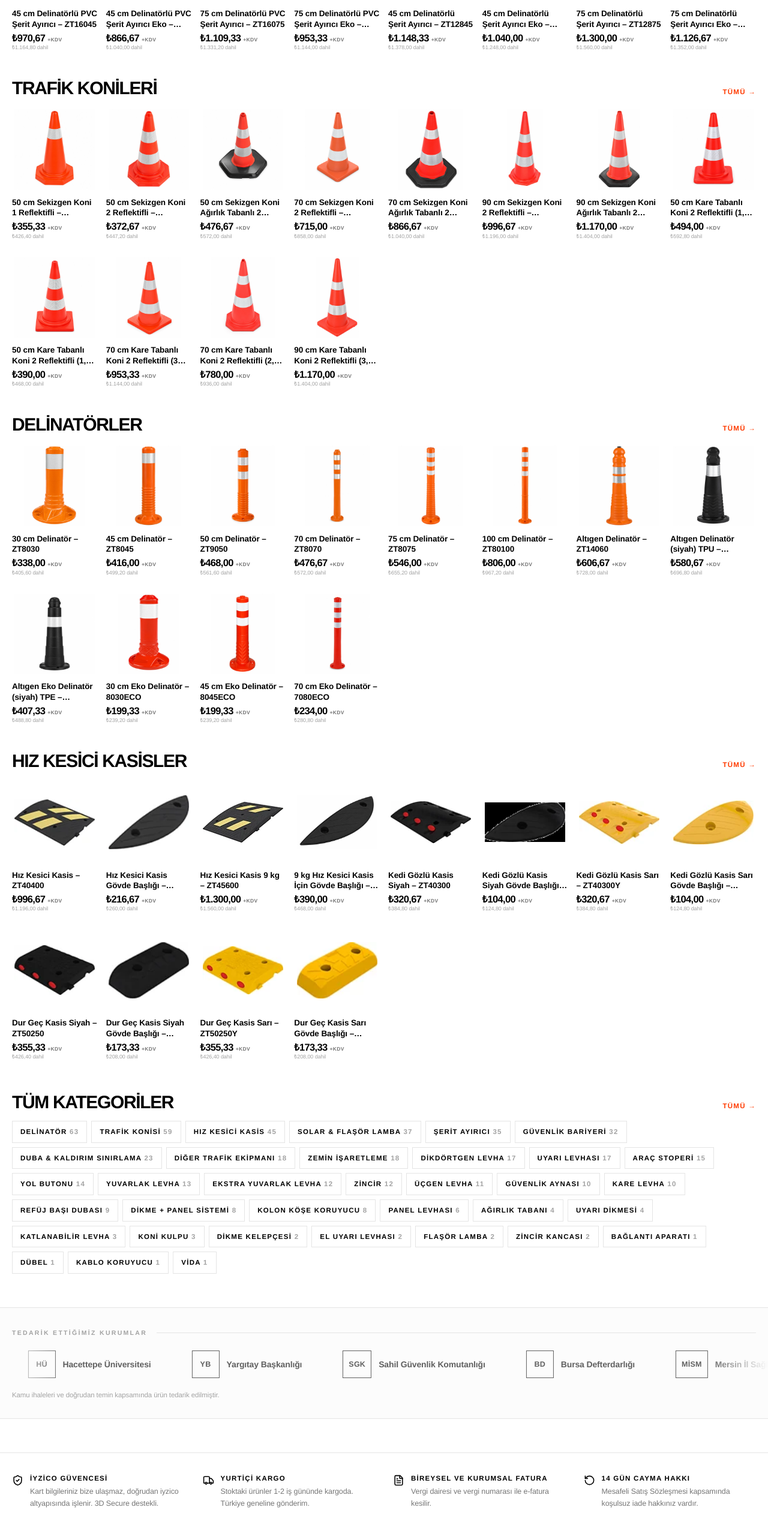
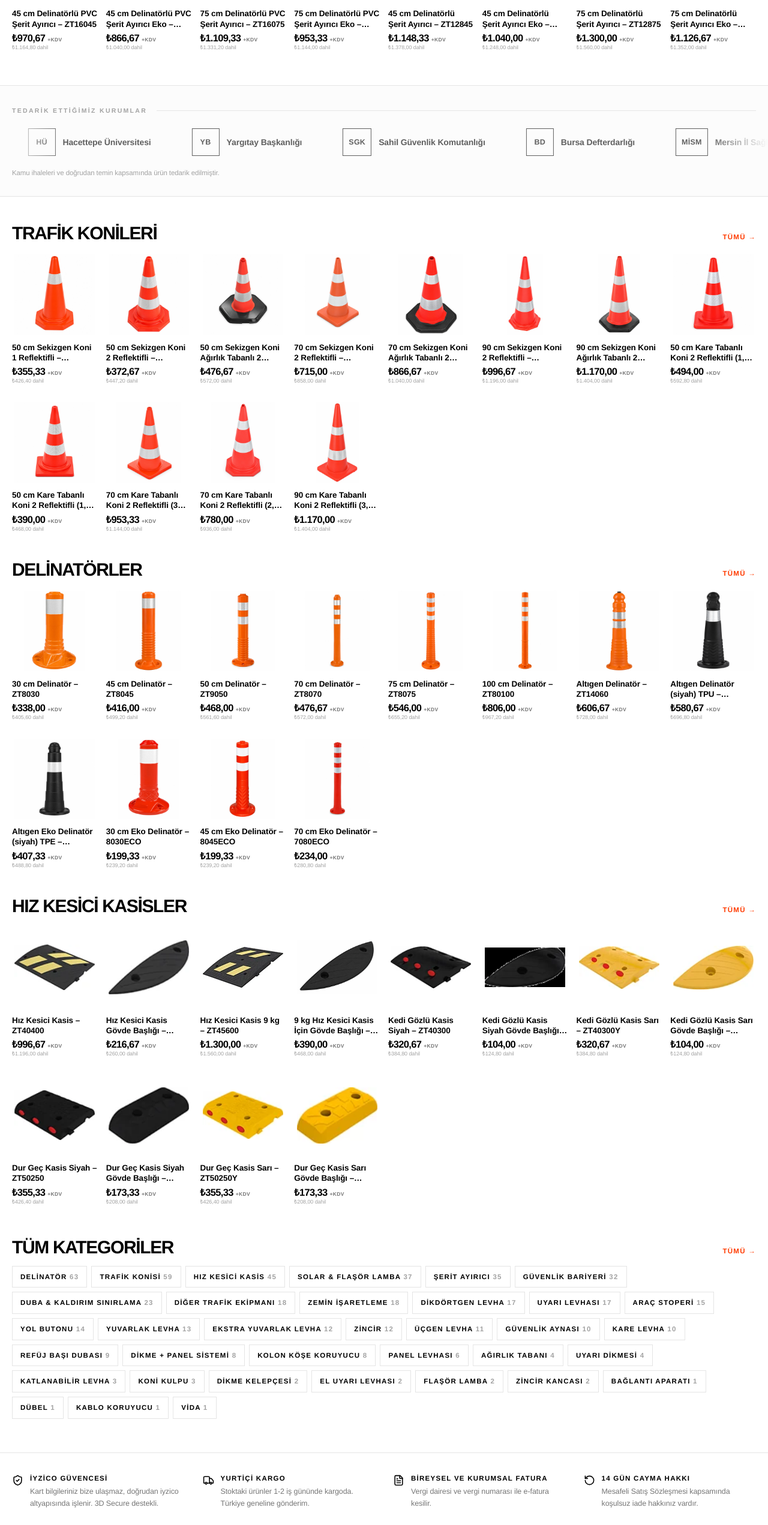
Before and after one commit to pekcandanoglumustafa/cvsepeti-shop, a Next.js app: page / in a window 1280 px wide. Shown: the part 4121-6664 px from the top of the page at 60% size. Built offline with nearby package versions, Linux system fonts and the light colour scheme.

Commit message:
fix: referans bandi yukari alindi - ilk urun izgarasindan hemen sonra

```diff
--- a/app/page.tsx
+++ b/app/page.tsx
@@ -99,6 +99,8 @@ export default function Home() {
         </div>
       </section>
 
+      <Referanslar />
+
       <Bolum baslik="Trafik konileri" href={`/kategori/${categorySlug("Trafik Konisi")}`} urunler={koni} />
       <Bolum baslik="Delinatörler" href={`/kategori/${categorySlug("Delinatör")}`} urunler={delinator} />
       <Bolum baslik="Hız kesici kasisler" href={`/kategori/${categorySlug("Hız Kesici Kasis")}`} urunler={kasis} />
@@ -116,8 +118,6 @@ export default function Home() {
           ))}
         </div>
       </section>
-
-      <Referanslar />
 
       <GuvenBandi />
 
```
